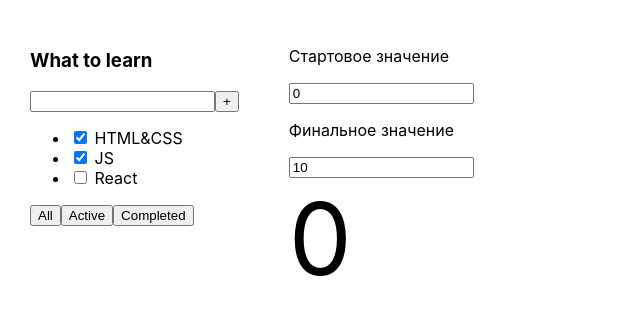
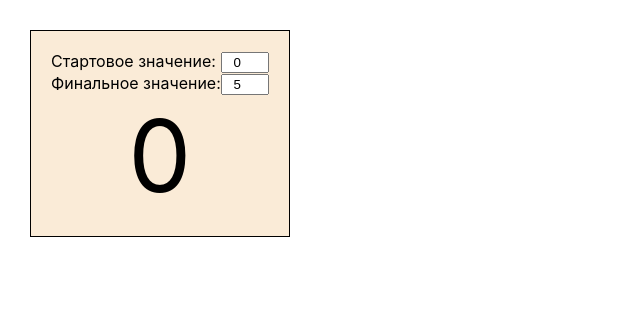
Before and after one commit to MrEvgeniy1989/todolist_myself_1, a React (Create React App) app: page / in a window 1280 px wide. Shown: the top 314 px of the page, without its empty margins (0-640 px from the left). Built offline with nearby package versions, Linux system fonts and the light colour scheme.

Commit message:
тренировка счетчика 2 исправил типы, улучшил вид

```diff
--- a/src/App.tsx
+++ b/src/App.tsx
@@ -3,29 +3,29 @@ import './App.css';
 import {Сounter} from './components/Сounter/Сounter';
 
 function App() {
-    let [value, setValue] = useState<string>("0")
-    let [initialValue, setInitialValue] = useState<string>("0")
-    let [finalValue, setFinalValue] = useState<string>("10")
+    let [value, setValue] = useState<number>(0)
+    let [initialValue, setInitialValue] = useState<number>(0)
+    let [finalValue, setFinalValue] = useState<number>(5)
 
     return (
         <div className="App">
-            <div>
-                <h3>What to learn</h3>
-                <div>
-                    <input/>
-                    <button>+</button>
-                </div>
-                <ul>
-                    <li><input type="checkbox" checked={true}/> <span>HTML&CSS</span></li>
-                    <li><input type="checkbox" checked={true}/> <span>JS</span></li>
-                    <li><input type="checkbox" checked={false}/> <span>React</span></li>
-                </ul>
-                <div>
-                    <button>All</button>
-                    <button>Active</button>
-                    <button>Completed</button>
-                </div>
-            </div>
+            {/*<div>*/}
+            {/*    <h3>What to learn</h3>*/}
+            {/*    <div>*/}
+            {/*        <input/>*/}
+            {/*        <button>+</button>*/}
+            {/*    </div>*/}
+            {/*    <ul>*/}
+            {/*        <li><input type="checkbox" checked={true}/> <span>HTML&CSS</span></li>*/}
+            {/*        <li><input type="checkbox" checked={true}/> <span>JS</span></li>*/}
+            {/*        <li><input type="checkbox" checked={false}/> <span>React</span></li>*/}
+            {/*    </ul>*/}
+            {/*    <div>*/}
+            {/*        <button>All</button>*/}
+            {/*        <button>Active</button>*/}
+            {/*        <button>Completed</button>*/}
+            {/*    </div>*/}
+            {/*</div>*/}
             <div>
                 <Сounter
                     value={value}
--- a/src/components/Сounter/Сounter.module.css
+++ b/src/components/Сounter/Сounter.module.css
@@ -1,3 +1,28 @@
+.counterAll {
+    border: 1px solid black;
+    background: antiquewhite;
+    padding: 20px;
+    text-align: center;
+}
+
+.field {
+    clear:both;
+    text-align:right;
+}
+
+label {
+    float:left;
+}
+
+input {
+    text-align: center;
+    width: 40px;
+}
+
 .counter {
     font-size: 100px;
+    cursor: pointer;
+    /*border: 1px solid black;*/
+    display: inline-block;
+    background: antiquewhite;
 }
--- a/src/components/Сounter/Сounter.tsx
+++ b/src/components/Сounter/Сounter.tsx
@@ -2,41 +2,47 @@ import React, {ChangeEvent, useState} from 'react';
 import s from './Сounter.module.css'
 
 export type CounterPropsType = {
-    value: string
-    setValue: (value: string) => void
-    initialValue: string
-    setInitialValue: (initialValue: string) => void
-    finalValue: string
-    setFinalValue: (finalValue: string) => void
+    value: number
+    setValue: (value: number) => void
+    initialValue: number
+    setInitialValue: (initialValue: number) => void
+    finalValue: number
+    setFinalValue: (finalValue: number) => void
 }
 
 export const Сounter: React.FC<CounterPropsType> = (props) => {
     let {value, setValue, initialValue, setInitialValue, finalValue, setFinalValue, ...otherProps} = props
 
     const onClickHandler = () => {
-        if (+value >= +initialValue && +value < +finalValue) {
-            return setValue(`${+value + 1}`)
+        if (value >= +initialValue && value < +finalValue) {
+            return setValue(value + 1)
         } else {
             alert('Расчет окончен')
-            setValue(initialValue)
+            setValue(+initialValue)
         }
     }
 
     const InitialValueOnChangeHandler = (e:ChangeEvent<HTMLInputElement>) => {
-        setInitialValue(e.currentTarget.value)
-        setValue(e.currentTarget.value)
+        setInitialValue(+e.currentTarget.value)
+        setValue(+e.currentTarget.value)
     }
 
     const FinalValueOnChangeHandler = (e:ChangeEvent<HTMLInputElement>) => {
-        setFinalValue(e.currentTarget.value)
+        setFinalValue(+e.currentTarget.value)
     }
 
     return (
-        <div>
-            <p>Стартовое значение</p>
-            <input value={initialValue} onChange={InitialValueOnChangeHandler}/>
-            <p>Финальное значение</p>
-            <input value={finalValue}  onChange={FinalValueOnChangeHandler}/>
+        <div className={s.counterAll}>
+
+            <div className={s.field}>
+                <label htmlFor={'number'}>Стартовое значение: </label>
+                <input type={'number'} value={initialValue} onChange={InitialValueOnChangeHandler}/>
+            </div>
+            <div className={s.field}>
+                <label htmlFor={'number'}>Финальное значение: </label>
+                <input type={'number'} value={finalValue} onChange={FinalValueOnChangeHandler}/>
+            </div>
+
             <div className={s.counter} onClick={onClickHandler}>
                 {value}
             </div>
```
